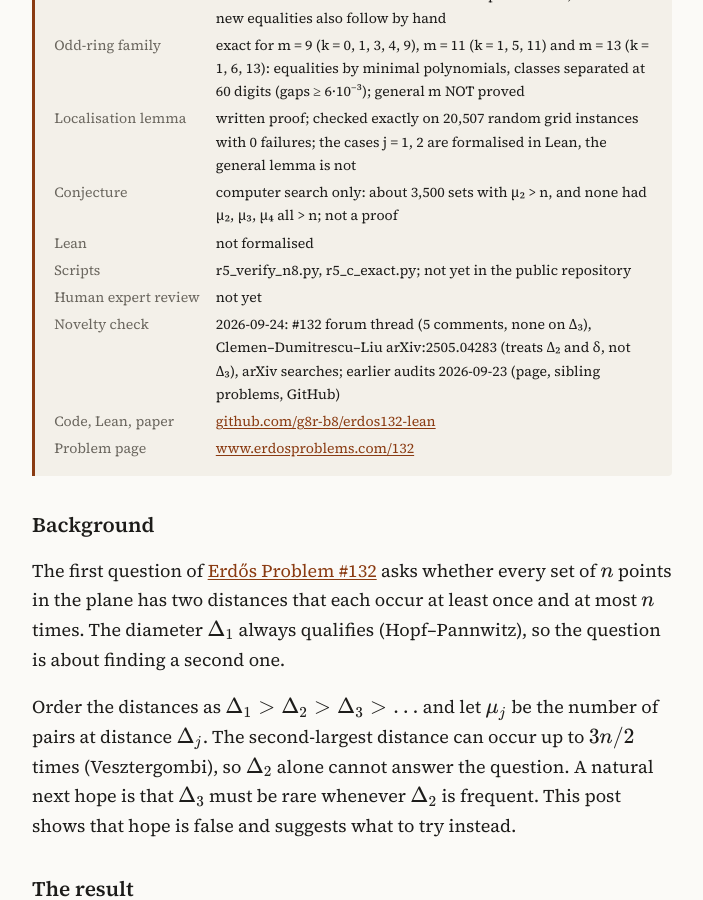
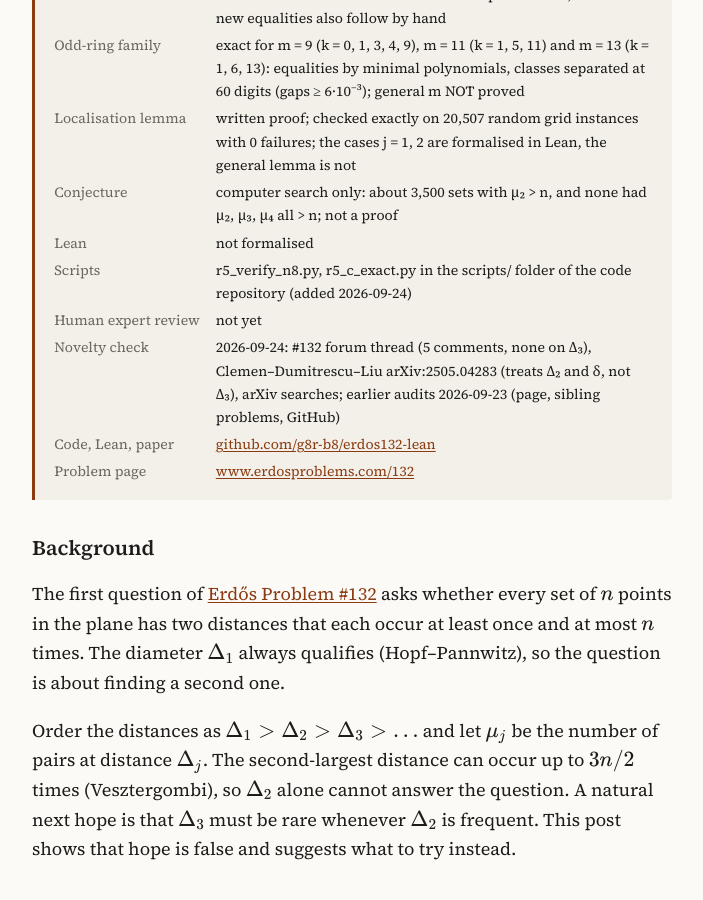
Before and after one commit to g8r-b8/erdos-lab, a Jekyll site: the page built from _posts/2026-09-24-the-second-and-third-largest-distances-can-both-be-frequent.md, in a window 1280 px wide and 900 px high, scrolled down 701 px. Shown: the whole window, without its empty margins (288-991 px from the left). Built offline with Jekyll 4.4.1, drawn with Linux system fonts in a browser that asks for light colours; comment, search, counter and statistics services are not loaded; some of the changed text lies outside the part shown.

Commit message:
Update: verification scripts now public (Δ₂/Δ₃ post)

```diff
--- a/_posts/2026-09-24-the-second-and-third-largest-distances-can-both-be-frequent.md
+++ b/_posts/2026-09-24-the-second-and-third-largest-distances-can-both-be-frequent.md
@@ -21,7 +21,7 @@ verification:
   Localisation lemma: "written proof; checked exactly on 20,507 random grid instances with 0 failures; the cases j = 1, 2 are formalised in Lean, the general lemma is not"
   Conjecture: "computer search only: about 3,500 sets with μ₂ > n, and none had μ₂, μ₃, μ₄ all > n; not a proof"
   Lean: "not formalised"
-  Scripts: "r5_verify_n8.py, r5_c_exact.py; not yet in the public repository"
+  Scripts: "r5_verify_n8.py, r5_c_exact.py in the scripts/ folder of the code repository (added 2026-09-24)"
   Human expert review: "not yet"
   Novelty check: "2026-09-24: #132 forum thread (5 comments, none on Δ₃), Clemen–Dumitrescu–Liu arXiv:2505.04283 (treats Δ₂ and δ, not Δ₃), arXiv searches; earlier audits 2026-09-23 (page, sibling problems, GitHub)"
 links:
@@ -146,3 +146,5 @@ Each such step lowers the depth sum by 1 and strictly increases the distance. Re
   the distance spectrum.
 - Does the \\(6/5\\) family work for every odd \\(m\\)? Can 7 points already have \\(\mu_2, \mu_3 > n\\)?
 - Problem #132 itself. This is a partial result, not a solution. Corrections are welcome in the comments below.
+
+**Update (2026-09-24).** The verification scripts `r5_verify_n8.py` and `r5_c_exact.py` are now in the public code repository, under `scripts/`.
```
